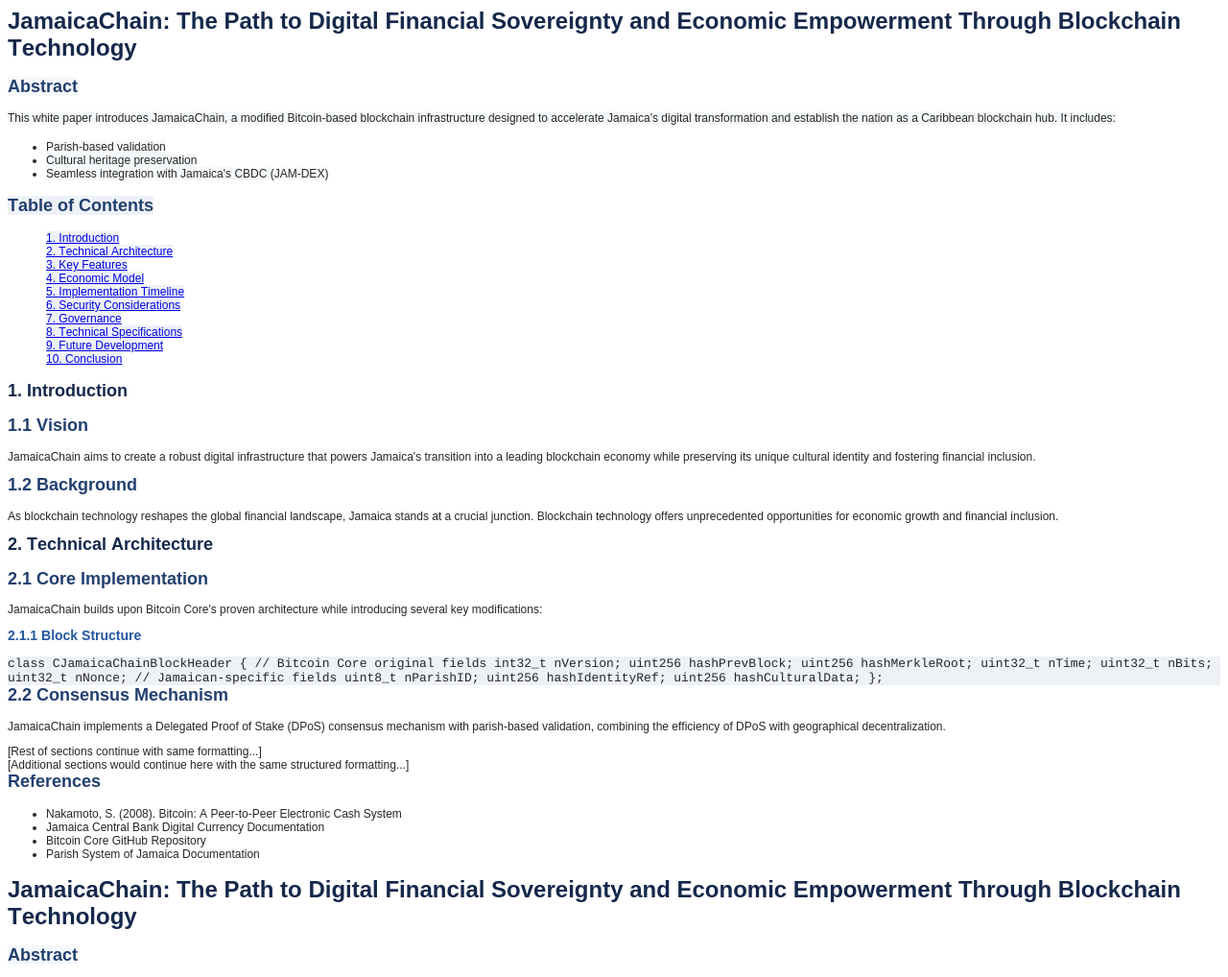
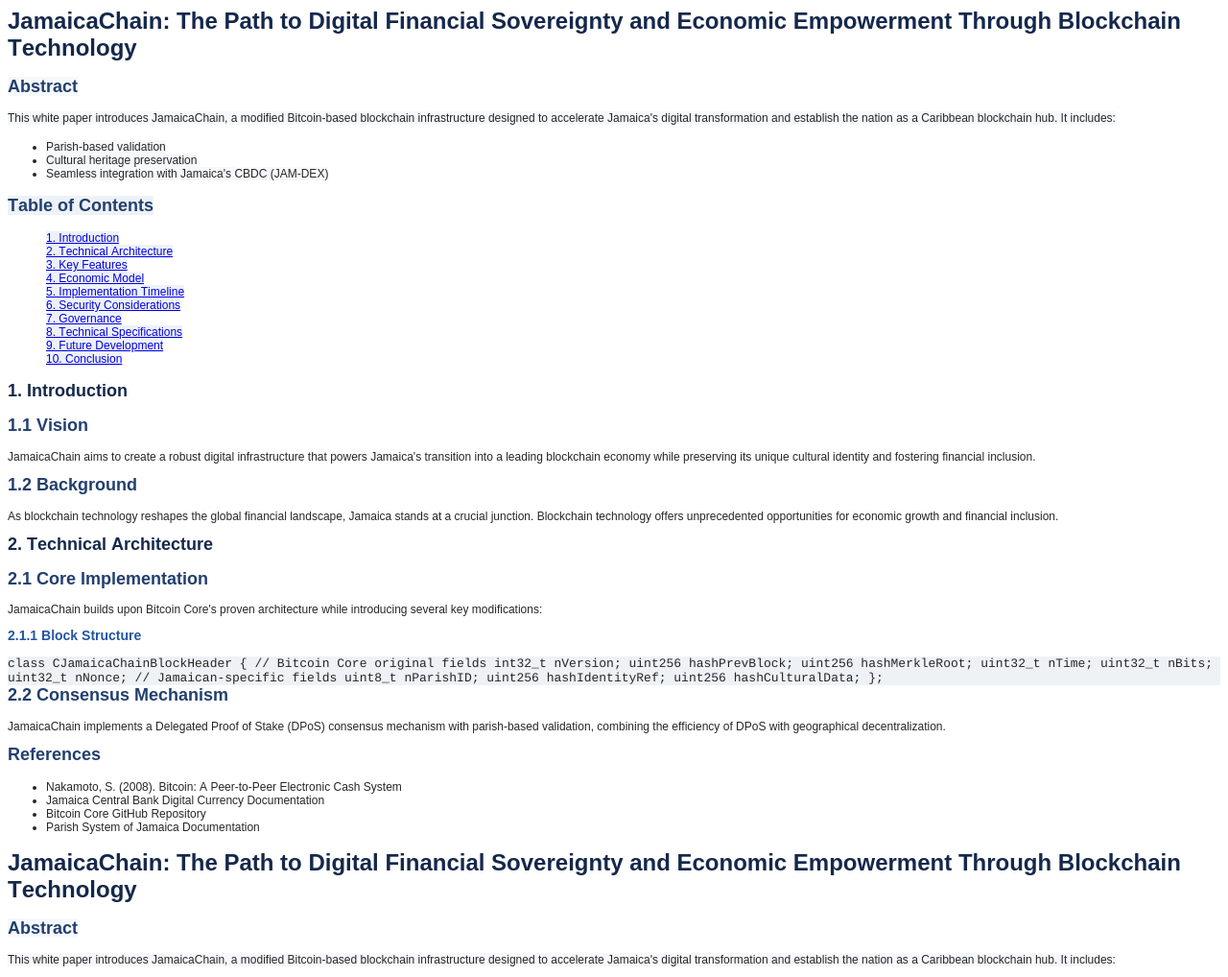
Before and after one commit to ethanrxla/JamaicaChain-WhitePaper, a plain HTML site: page jamaicachain-whitepaper.html in a window 1280 px wide. Shown: the top 1018 px of the page at 96% size. Drawn offline with Linux system fonts and the light colour scheme.

Commit message:
jamaicachain-whitepaper.html

```diff
--- a/jamaicachain-whitepaper.html
+++ b/jamaicachain-whitepaper.html
@@ -61,8 +61,6 @@
 <p class="p8"><span class="s1">class CJamaicaChainBlockHeader { // Bitcoin Core original fields int32_t nVersion; uint256 hashPrevBlock; uint256 hashMerkleRoot; uint32_t nTime; uint32_t nBits; uint32_t nNonce; // Jamaican-specific fields uint8_t nParishID; uint256 hashIdentityRef; uint256 hashCulturalData; };</span></p>
 <h2 style="margin: 0.0px 0.0px 14.9px 0.0px; font: 18.0px Arial; color: #223f6f; -webkit-text-stroke: #223f6f"><span class="s1"><b>2.2 Consensus Mechanism</b></span></h2>
 <p class="p3"><span class="s1">JamaicaChain implements a Delegated Proof of Stake (DPoS) consensus mechanism with parish-based validation, combining the efficiency of DPoS with geographical decentralization.</span></p>
-<p class="p4"><span class="s1">[Rest of sections continue with same formatting...]</span></p>
-<p class="p4"><span class="s1">[Additional sections would continue here with the same structured formatting...]</span></p>
 <h2 style="margin: 0.0px 0.0px 14.9px 0.0px; font: 18.0px Arial; color: #223f6f; -webkit-text-stroke: #223f6f"><span class="s1"><b>References</b></span></h2>
 <ul class="ul1">
   <li class="li4"><span class="s7"></span><span class="s1">Nakamoto, S. (2008). Bitcoin: A Peer-to-Peer Electronic Cash System</span></li>
```
